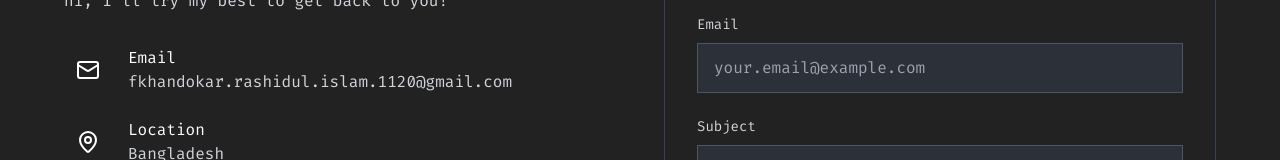
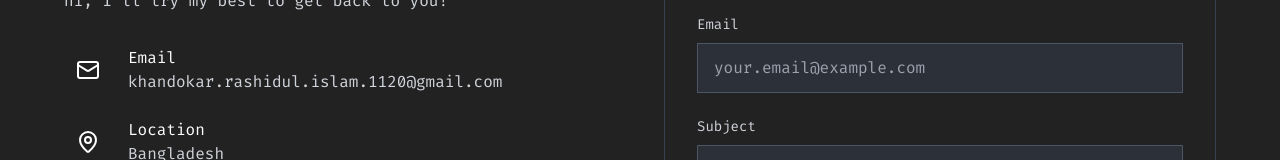
Before and after one commit to Farabiislam/KRI11, a Next.js app: page / in a window 1280 px wide. Shown: the part 5327-5487 px from the top of the page. Built offline with nearby package versions, Linux system fonts and the light colour scheme; no server answers.

Commit message:
fix email address

```diff
--- a/data/portfolio-data.ts
+++ b/data/portfolio-data.ts
@@ -63,7 +63,7 @@ export function getPersonalInfo(): PersonalInfo {
     description:
       'Passionate about building scalable web applications with clean architecture and design patterns. As a design pattern enthusiast, I create exceptional user experiences while maintaining robust, maintainable codebases.',
     image: '/avatar.jpg',
-    email: 'fkhandokar.rashidul.islam.1120@gmail.com',
+    email: 'khandokar.rashidul.islam.1120@gmail.com',
     location: 'Bangladesh',
     experiencedFrom: '2022-1-1',
     keywords: [
```
